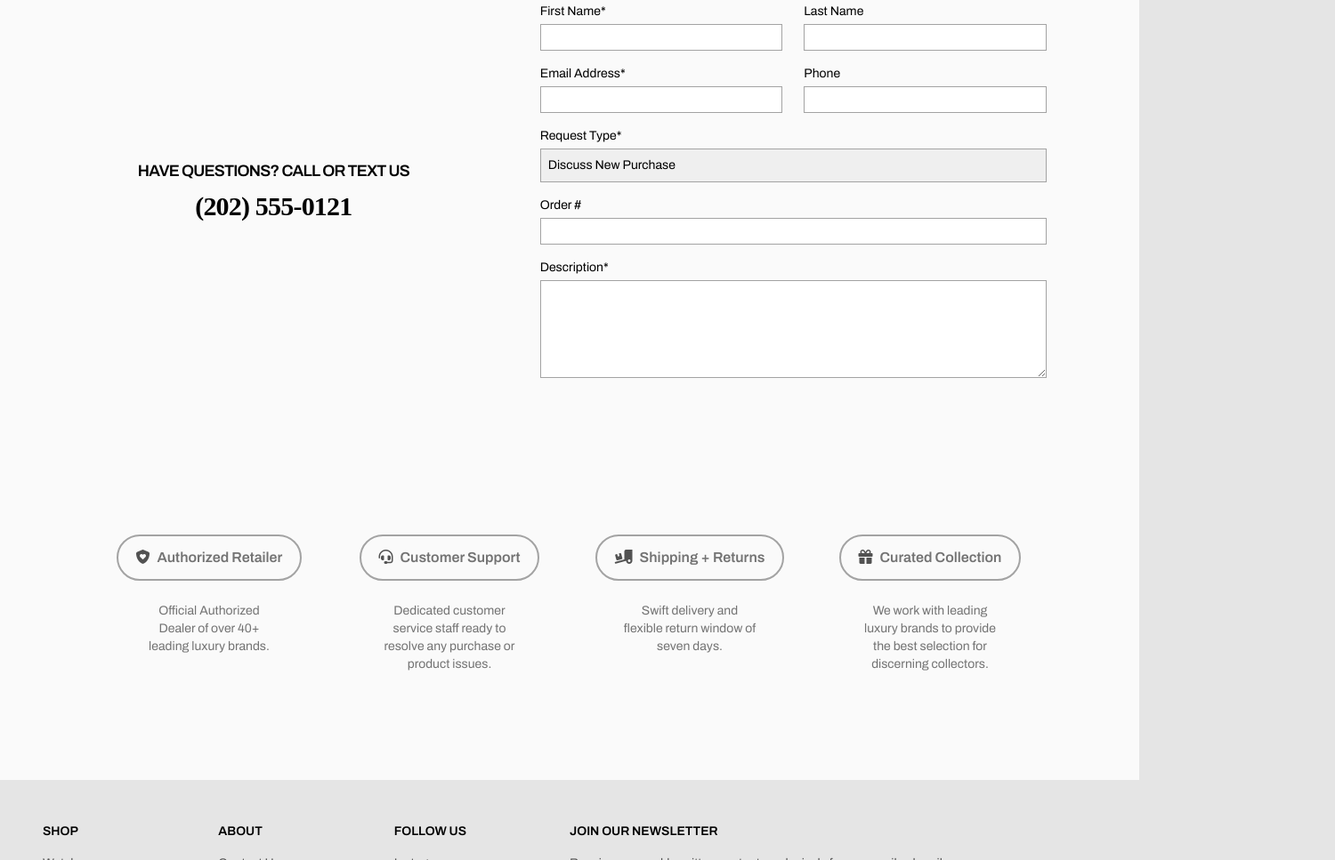
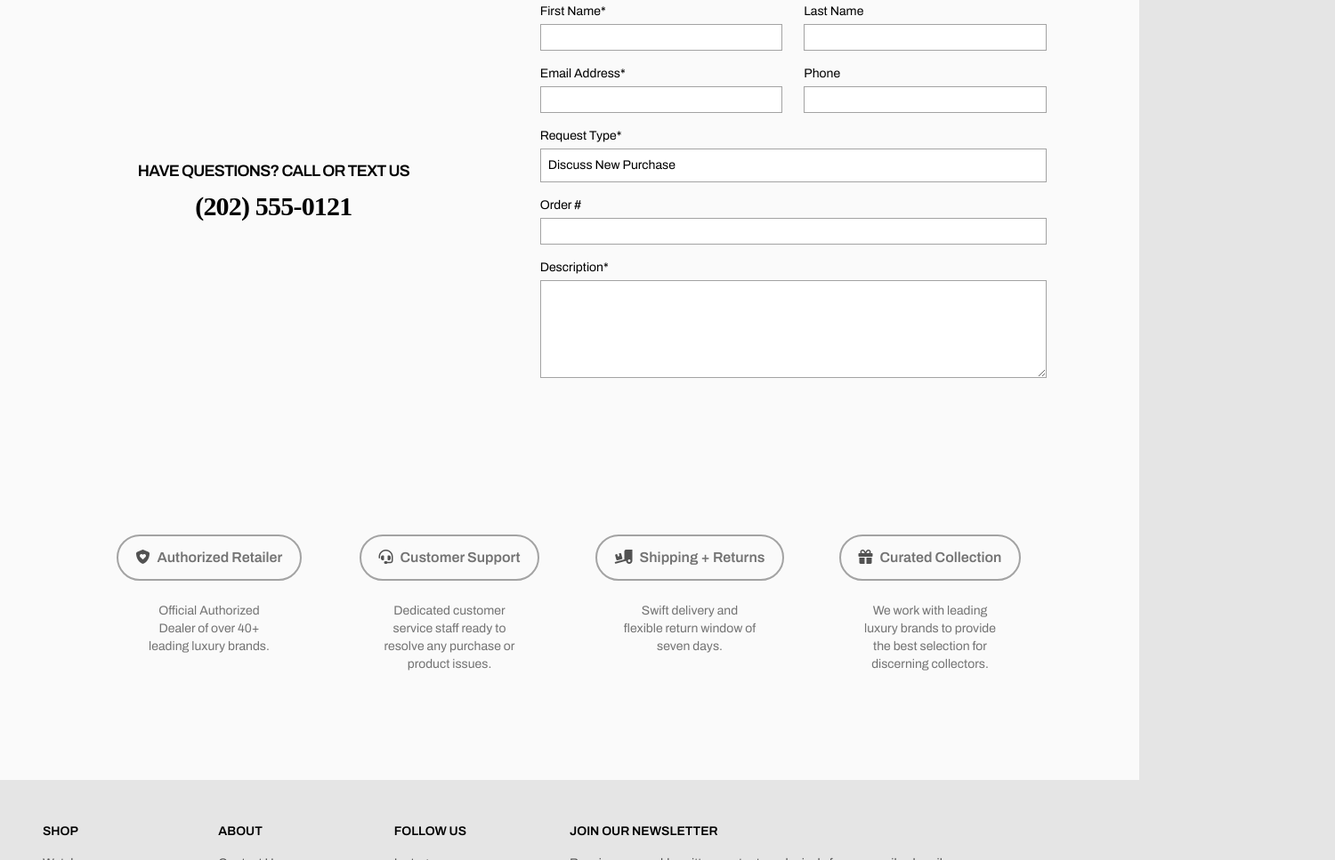
Before and after one commit to plumsily/watch-storefront, a website: page index.html in a window 1280 px wide. Shown: the part 4825-5792 px from the top of the page at 89% size, 1500 px wide, since content can reach past the window. Drawn offline with Linux system fonts and the light colour scheme; a web font is replaced by a local one.

Commit message:
updated overflow

```diff
--- a/index.html
+++ b/index.html
@@ -427,7 +427,7 @@
                 name="request"
                 id="request"
                 required
-                class="dark:bg-neutral-800 dark:focus:outline-white w-full"
+                class="bg-white dark:bg-neutral-800 dark:focus:outline-white w-full"
               >
                 <option value="discuss">Discuss New Purchase</option>
                 <option value="help">Help With Existing Order</option>
--- a/src/css/main.css
+++ b/src/css/main.css
@@ -26,9 +26,8 @@
   /*******************************************/
 html {
   scroll-behavior: smooth;
-}
-body {
   overflow-x: hidden;
+  max-width: 100%;
 }
 
 /******************************************
```
Also changed, not shown: dist/output.css.
